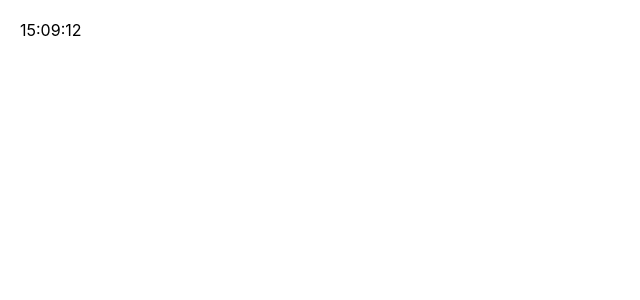
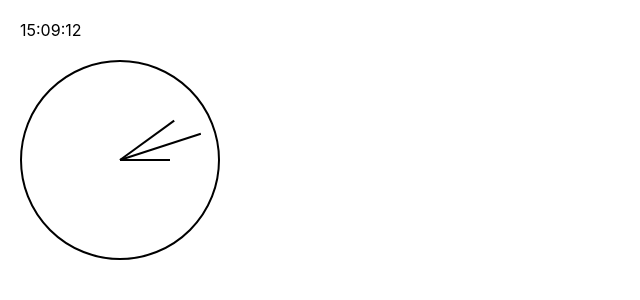
Before and after one commit to KrivovDima/simple-react, a React (Create React App) app: page / in a window 1280 px wide. Shown: the top 300 px of the page, without its empty margins (0-640 px from the left). Built offline with nearby package versions, Linux system fonts and the light colour scheme.

Commit message:
add analog clock in Clock component

```diff
--- /dev/null
+++ b/src/components/Clock/Clock.module.css
@@ -0,0 +1,31 @@
+.analogClock {
+  position: relative;
+  margin-top: 20px;
+  width: 200px;
+  height: 200px;
+  border: 2px solid #000;
+  border-radius: 50%;
+}
+
+.secondArrow,
+.hourArrow,
+.minuteArrow {
+  width: 2px;
+  border: 1px solid #000;
+  position: absolute;
+  left: 50%;
+  bottom: 50%;
+  transform-origin: bottom;
+}
+
+.secondArrow {
+  height: 85px;
+}
+
+.hourArrow {
+  height: 50px;
+}
+
+.minuteArrow {
+  height: 67px;
+}
--- a/src/components/Clock/Clock.tsx
+++ b/src/components/Clock/Clock.tsx
@@ -1,4 +1,5 @@
-import React, {useEffect, useState} from "react";
+import React, {useEffect, useState} from 'react';
+import styles from './Clock.module.css'
 
 type ClockPropsType = {}
 
@@ -20,11 +21,23 @@ export const Clock: React.FC<ClockPropsType> = () => {
 
   return (
     <div>
-      <span>{refactorFormatElementClock(date.getHours())}</span>
-      :
-      <span>{refactorFormatElementClock(date.getMinutes())}</span>
-      :
-      <span>{refactorFormatElementClock(date.getSeconds())}</span>
+      <div>
+        <span>{refactorFormatElementClock(date.getHours())}</span>
+        :
+        <span>{refactorFormatElementClock(date.getMinutes())}</span>
+        :
+        <span>{refactorFormatElementClock(date.getSeconds())}</span>
+      </div>
+
+      <div className={styles.analogClock}>
+        <div className={styles.secondArrow}
+             style={{transform: `translateX(-50%) rotate(${date.getSeconds() * 6}deg)`}}></div>
+        <div className={styles.hourArrow}
+             style={{transform: `translateX(-50%) rotate(${date.getHours() * 30}deg)`}}></div>
+        <div className={styles.minuteArrow}
+             style={{transform: `translateX(-50%) rotate(${date.getMinutes() * 6}deg)`}}></div>
+      </div>
     </div>
+
   )
 }
--- a/src/index.css
+++ b/src/index.css
@@ -1,3 +1,7 @@
+* {
+  box-sizing: border-box;
+}
+
 body {
   margin: 0;
   font-family: -apple-system, BlinkMacSystemFont, 'Segoe UI', 'Roboto', 'Oxygen',
```
